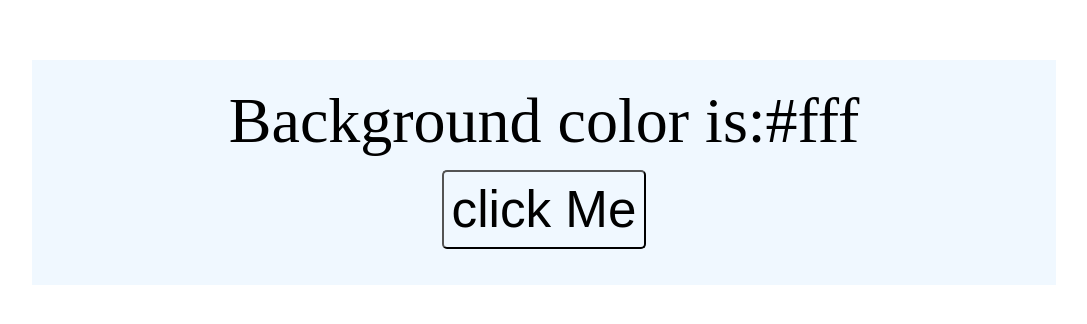
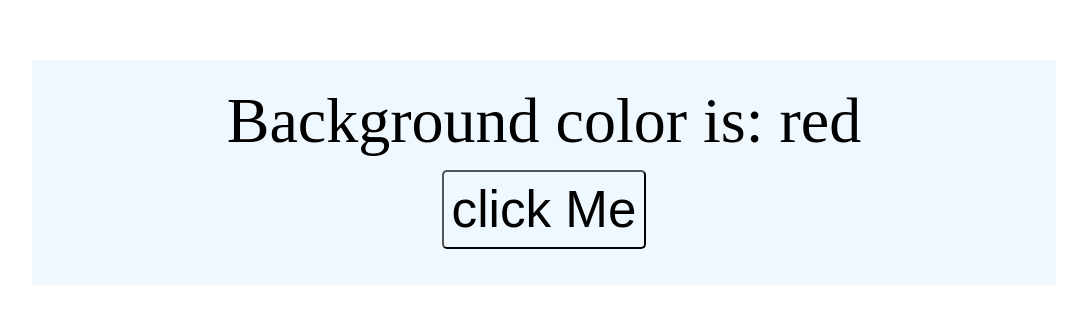
Before and after one commit to Rohith-vuthunur/rohith-s-coluor-picker, a plain HTML site: page index.html in a window 1280 px wide. Shown: the part 260-584 px from the top of the page, without its empty margins (96-1183 px from the left). Drawn offline with Linux system fonts and the light colour scheme.

Commit message:
Update index.html

```diff
--- a/index.html
+++ b/index.html
@@ -9,7 +9,7 @@
 <body>
     <div class="parent">
         <div class="text">
-            <p id="back">Background color is:#fff</p><br>
+            <p id="back">Background color is: red</p><br>
 
 
         </div>
```
